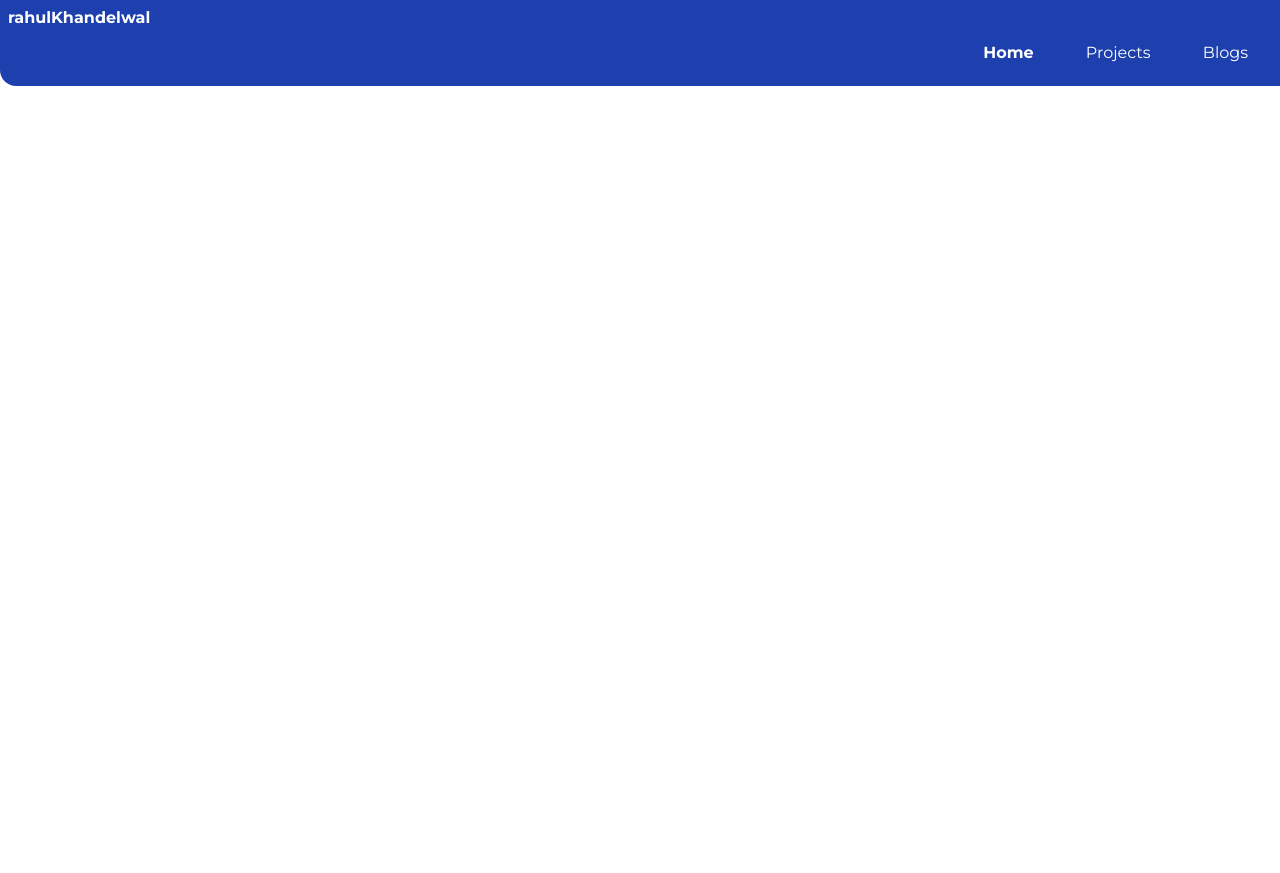
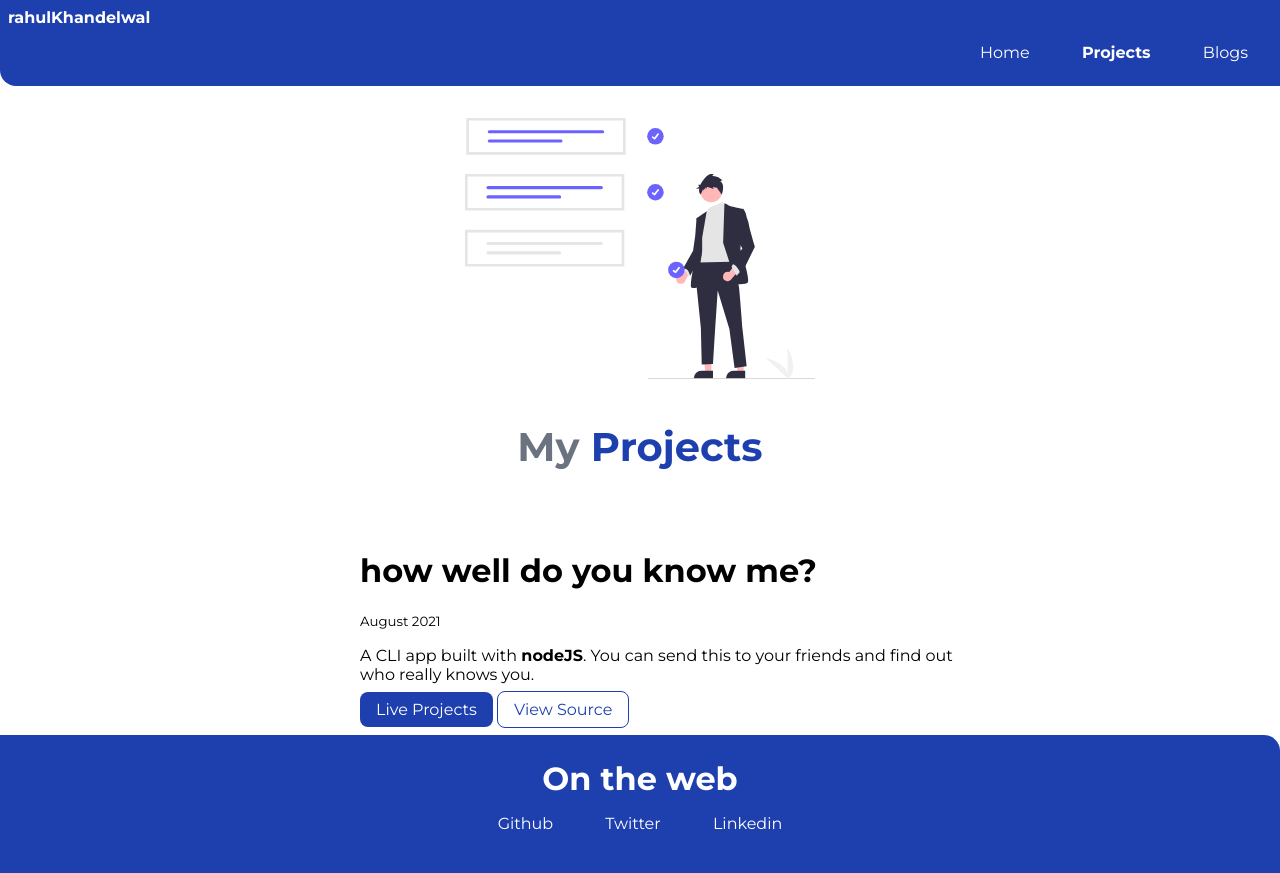
Before and after one commit to k-rahul21/Rahul-portfolio, a plain HTML site: page projects.html in a window 1280 px wide. Before the commit the page ends 800 px from the top, so only its background shows below. Drawn offline with Linux system fonts and the light colour scheme.

Commit message:
linked 2 more pages

```diff
--- a/projects.html
+++ b/projects.html
@@ -12,15 +12,62 @@
       <div class="nav-brand">rahulKhandelwal</div>
       <ul class="list-non-bullet nav-pills">
         <li class="list-item-inline">
-          <a class="link link-active" href="/">Home</a>
+          <a class="link" href="/">Home</a>
         </li>
         <li class="list-item-inline">
-          <a class="link" href="projects.html">Projects</a>
+          <a class="link link-active" href="projects.html">Projects</a>
         </li>
         <li class="list-item-inline">
           <a class="link" href="blogs.html">Blogs</a>
         </li>
       </ul>
     </nav>
+    <header class="hero">
+      <img class="hero-img" src="images/projects-img.svg" />
+      <h1 class="hero-heading">My <span class="highlight"> Projects</span></h1>
+    </header>
+
+    <ul class="list-non-bullet">
+      <li>
+        <div class="container container-center">
+          <h1>how well do you know me?</h1>
+          <small>August 2021</small>
+          <p>
+            A CLI app built with <strong>nodeJS</strong>. You can send this to
+            your friends and find out who really knows you.
+          </p>
+          <a
+            class="link link-primary"
+            href="https://replit.com/@k-rahul21/HowWellDoUKnwMe?embed=1&output=1"
+            target="_blank"
+            >Live Projects</a
+          >
+          <a
+            class="link link-secondary"
+            href="https://replit.com/@k-rahul21/HowWellDoUKnwMe"
+            >View Source</a
+          >
+        </div>
+      </li>
+    </ul>
+
+    <footer class="footer">
+      <div class="footer-header">On the web</div>
+      <ul class="social-links list-non-bullet">
+        <li class="list-item-inline">
+          <a class="link" href="https://github.com/k-rahul21">Github</a>
+        </li>
+        <li class="list-item-inline">
+          <a class="link" href="https://twitter.com/iamkhandelwal21">Twitter</a>
+        </li>
+        <li class="list-item-inline">
+          <a
+            class="link"
+            href="https://www.linkedin.com/in/rahul-khandelwal-56607a170/"
+            >Linkedin</a
+          >
+        </li>
+      </ul>
+    </footer>
   </body>
 </html>
```
Also changed, not shown: blogs.html (+29 -1 lines), Images/blogs-img.svg (added), Images/projects-img.svg (added).
